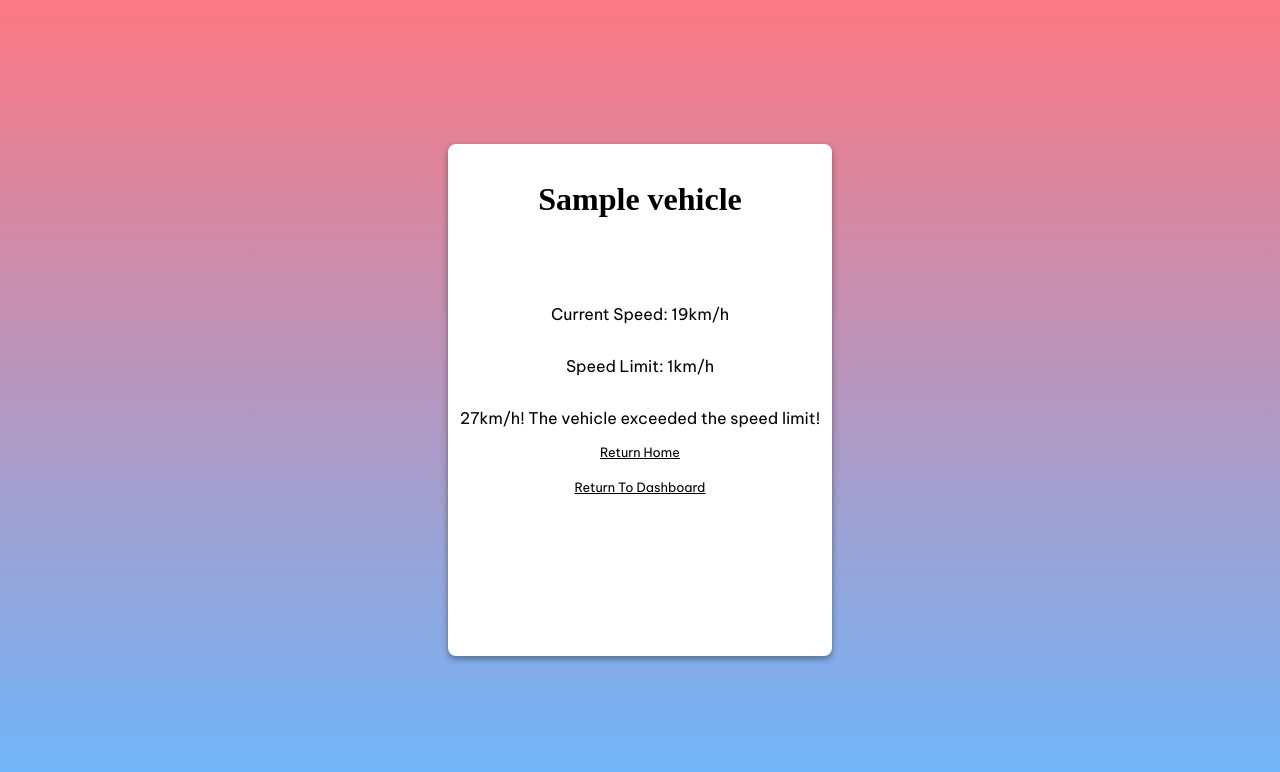
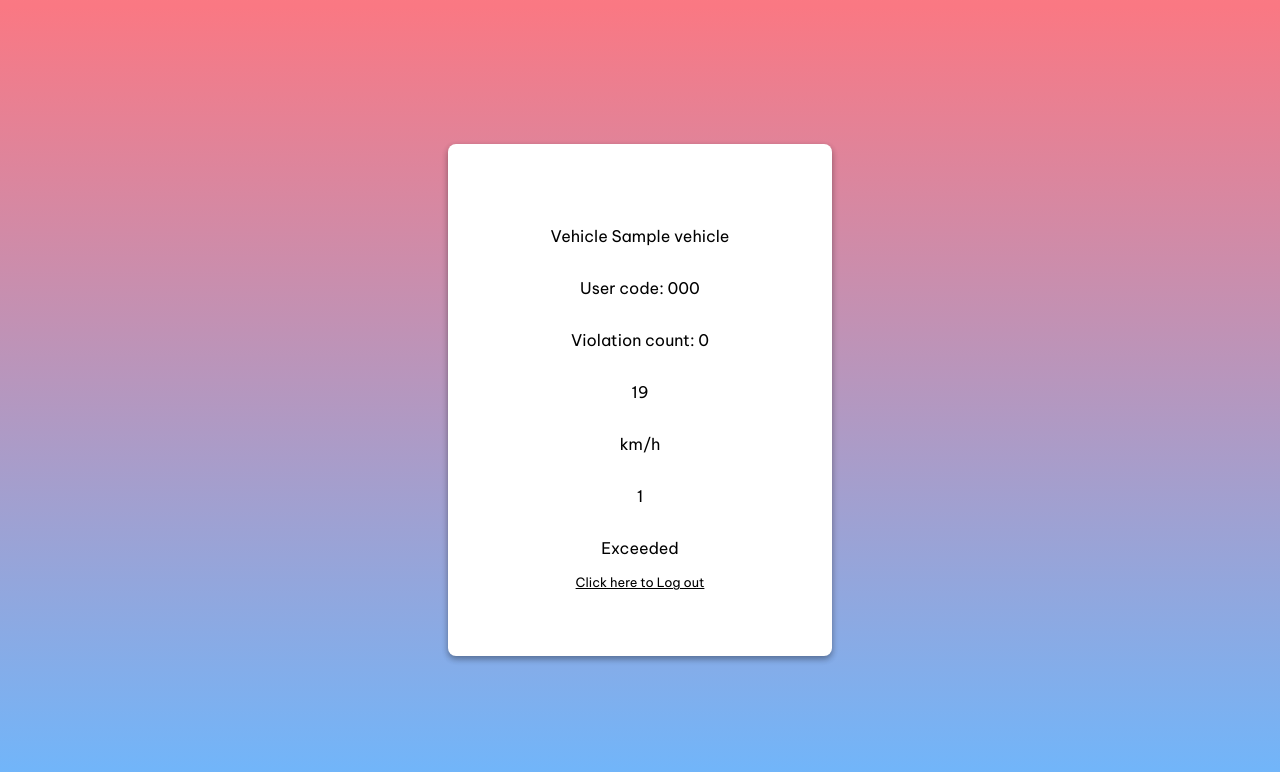
Before and after one commit to EmperMiner/SpeedTracker, a Flask app: page /vehicle/000 in a window 1280 px wide. Shown: the top 772 px of the page. Run offline with Flask 3, Linux system fonts and the light colour scheme; a user stored in the database is signed in; tables that the repository leaves empty hold one stand-in row (values such as "Sample post"); some libraries are stand-ins or nearby versions; some web fonts are replaced.

Commit message:
auto code generator

```diff
--- a/app.py
+++ b/app.py
@@ -7,6 +7,7 @@ from wtforms.validators import InputRequired, Length, ValidationError, NumberRan
 from flask_bcrypt import Bcrypt
 import time
 import numpy as np
+from extra_function import code_generator
 
 app = Flask(__name__,template_folder='templates')
 db = SQLAlchemy(app)
@@ -73,10 +74,8 @@ class VehicleForm(FlaskForm):
                              InputRequired(), Length(min=4, max=20)], render_kw={"placeholder": "Vehicle Name"})
 
     speedLimit = IntegerField(validators=[
-                             InputRequired(), NumberRange(min=1, max=200)], render_kw={"placeholder": "Speed Limit (m/s)"})
+                             InputRequired(), NumberRange(min=1, max=200)], render_kw={"placeholder": "Speed Limit (km/h)"})
 
-    code = StringField(validators=[
-                             InputRequired(), Length(min=4, max=20)], render_kw={"placeholder": "Code (for user)"})
 
     submit = SubmitField('Register')
 
@@ -126,15 +125,17 @@ def dashboard():
     form = VehicleForm()
 
     if form.validate_on_submit():
-        new_vehicle = Vehicle(username=current_user.username,vehicleName=form.vehicleName.data,speedLimit=form.speedLimit.data,code=form.code.data)
+        code = code_generator.code_generator()
+        existing_code = Vehicle.query.filter_by(code=code).first()
+        if existing_code:
+            code = code_generator.code_generator(code)
+        new_vehicle = Vehicle(username=current_user.username,vehicleName=form.vehicleName.data,speedLimit=form.speedLimit.data,code=code)
         db.session.add(new_vehicle)
         db.session.commit()
         return redirect(url_for('dashboard'))
 
     try:
-        vehicles = db.session.execute(db.select(Vehicle)
-            .filter_by(username=current_user.username)
-            .order_by(Vehicle.vehicleName)).scalars()
+        vehicles = db.session.execute(db.select(Vehicle).filter_by(username=current_user.username).order_by(Vehicle.vehicleName)).scalars()
 
     except Exception as e:
         vehicles = "<p>The error:<br>" + str(e) + "</p>"
@@ -162,7 +163,7 @@ def vehicle(code):
         vehicleName = vehicle.vehicleName
         speedLimit = str(vehicle.speedLimit)
 
-    with open("D:/1.VGU/CSE2023/SpeedTracker/Vehicle1.TXT") as myfile:
+    with open("C:/Users/ENVY/Documents/SpeedTracker/Vehicle1.TXT") as myfile:
         textlst = myfile.read().split()
         x = np.array([textlst])
         y = x.astype(float)
@@ -171,7 +172,7 @@ def vehicle(code):
             for i in range(len(speed)):
                 speedArray.append(speed[i])
 
-    return render_template('vehicle.html',vehicleName=vehicleName,speedLimit=speedLimit,speedArray=speedArray)
+    return render_template('vehicle.html',vehicleName=vehicleName,speedLimit=speedLimit,speedArray=speedArray,code=code)
 
 
 @app.route('/logout', methods=['GET', 'POST'])
--- a/templates/vehicle.html
+++ b/templates/vehicle.html
@@ -13,18 +13,21 @@
 
 <body>
     <div class="wrapper shadow">
-    <h1>{{ vehicleName }}</h1>
+    <p>Vehicle {{ vehicleName }}</p>
+    <p>User code: {{ code }}</p>
+    <p id="violation_count"></p>
 
-    <p id="curSpeed">Current Speed: 0km/h</p>
-    <p>Speed Limit: {{ speedLimit }}km/h</p>
-    <p id="test">The vehicle is under the speed limit.</p>
+    <p id="curSpeed">0</p>
+    <p>km/h</p>
+    <p>{{ speedLimit }}</p>
+    <p id="test"></p>
 
-    <a class="redirect" href="{{ url_for('home') }}">Return Home</a>
-    <p>
-    <a class="redirect" href="{{ url_for('dashboard') }}">Return To Dashboard</a>
+    <a class="redirect" href="{{ url_for('home') }}">Click here to Log out</a>
     </div>
 </body>
+
 <script>
+    var violation_attempt = 0;
     const speed = {{speedArray|tojson}};
     var secondsLeft = 99, deltaSpeed, i = Math.floor(Math.random() * speed.length-100), displayedSpeed=0;
     var timerId = setInterval(countdown, 1000);
@@ -38,13 +41,20 @@
     function simulateTracking() {
         secondsLeft--;
         deltaSpeed = Math.round(Math.abs(speed[i] - Math.min(...speed)))
+        attemptSpeed = Math.round(Math.abs(speed[i-1] - Math.min(...speed)))
         i++;
         //Refresh UI
-        document.getElementById('curSpeed').textContent = "Current Speed: " + deltaSpeed + "km/h";
-        if (deltaSpeed > {{speedLimit|tojson}})
-        {
-        if (deltaSpeed > displayedSpeed) { displayedSpeed = deltaSpeed }
-            document.getElementById('test').textContent = displayedSpeed + "km/h! The vehicle exceeded the speed limit!";
+        document.getElementById('curSpeed').textContent = deltaSpeed;
+        if (deltaSpeed > {{speedLimit|tojson}}) {
+            document.getElementById('test').textContent = "Exceeded";
+            if (attemptSpeed < {{speedLimit|tojson}}) {
+                violation_attempt++;
+            }
+            document.getElementById('violation_count').textContent = "Violation count: " + violation_attempt;
+        }
+        else {
+            document.getElementById('test').textContent = "";
+            document.getElementById('violation_count').textContent = "Violation count: " + violation_attempt;
         }
     }
 </script>
```
Also changed, not shown: extra_function/code_generator.py (added, +10 -0 lines), database.db, extra_function/__init__.py (added).
